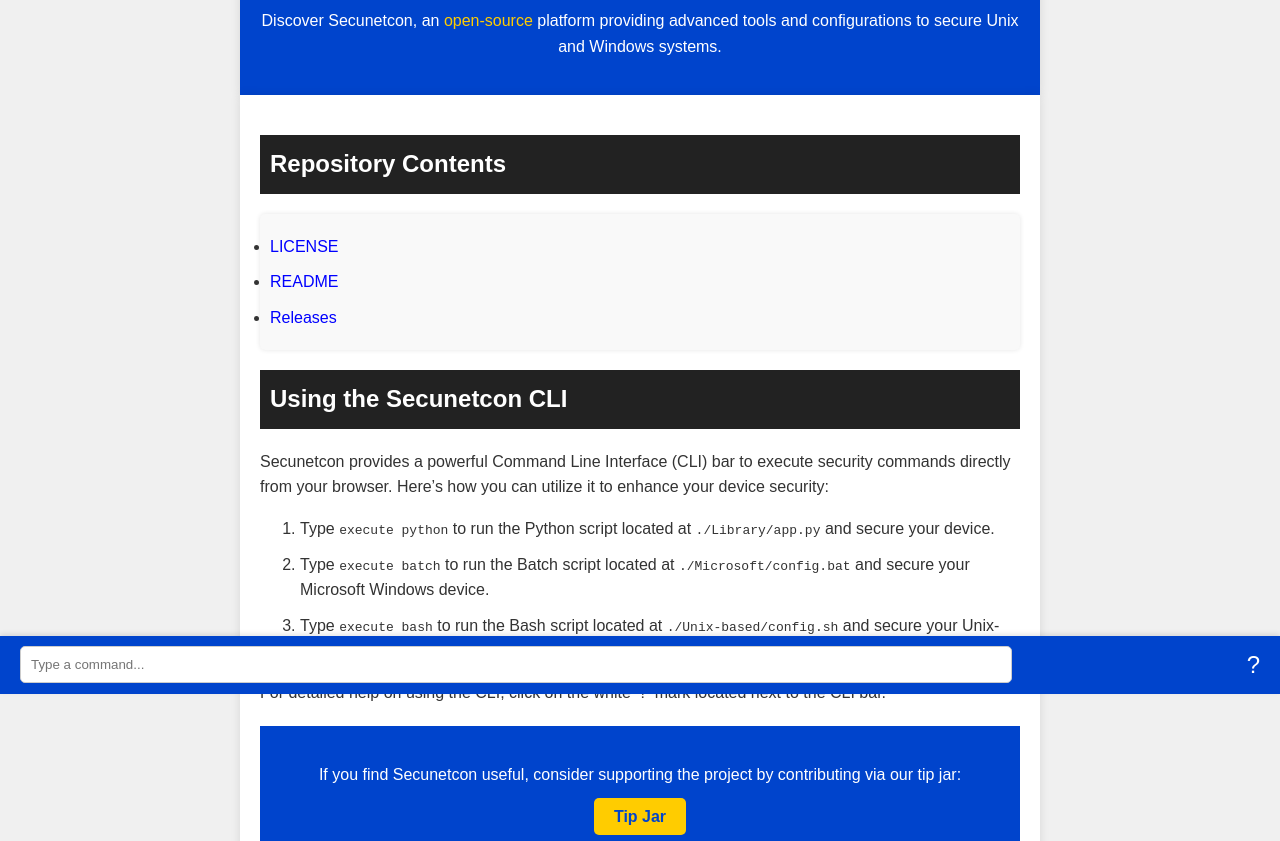
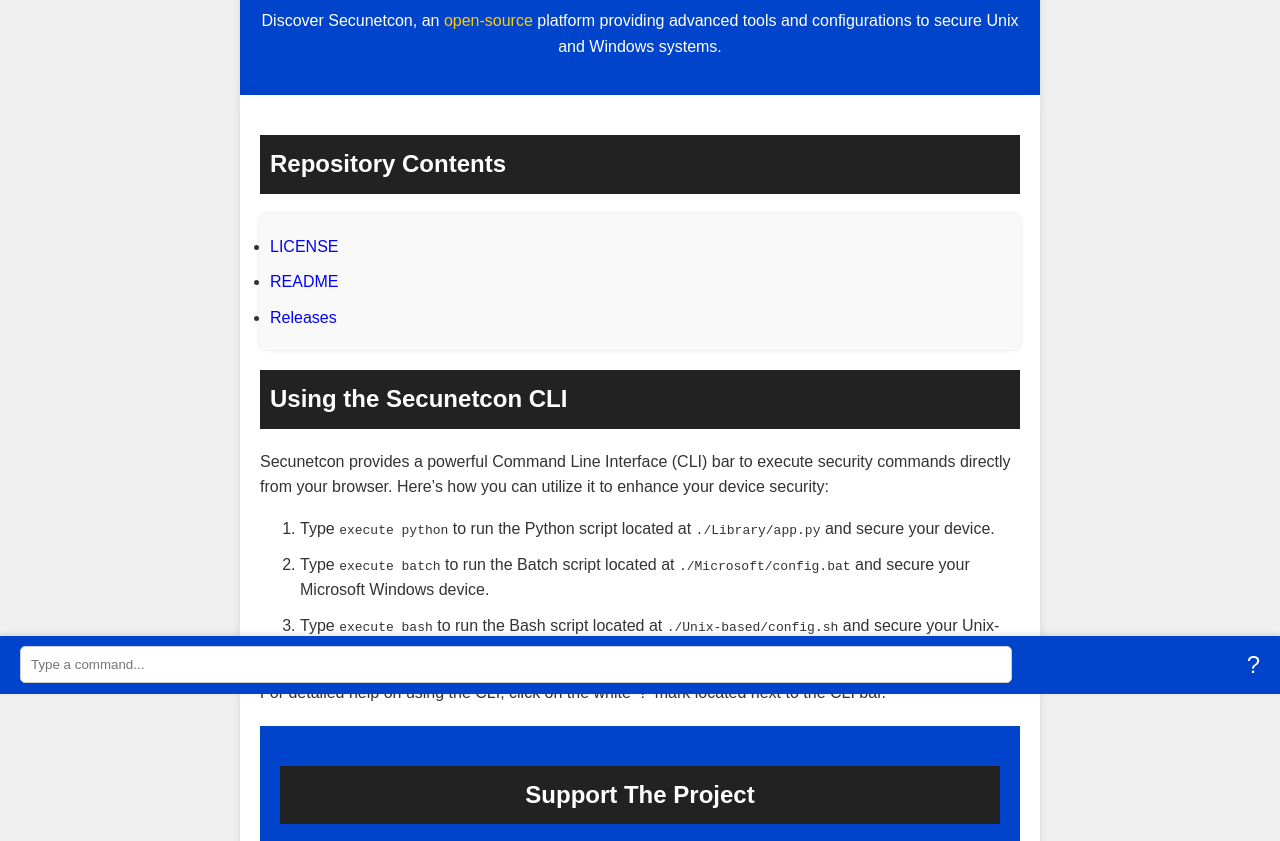
Before and after one commit to juliusthejules/secunetcon, a plain HTML site: page index.html in a window 1280 px wide. Shown: the part 106-947 px from the top of the page. Drawn offline with Linux system fonts and the light colour scheme.

Commit message:
Update index.html
Signed-off-by: Joseph D. Smith <142750447+juliusthejules@users.noreply.github.com>

```diff
--- a/index.html
+++ b/index.html
@@ -99,6 +99,7 @@
 
         <!-- Tip Jar Section Begin -->
         <section class="tip-jar">
+            <h2>Support The Project</h2>
             <p>If you find Secunetcon useful, consider supporting the project by contributing via our tip jar:</p>
             <a class="tip-button" href="https://paylinkz.app/juliusthejules" rel="noopener noreferrer"><strong>Tip Jar</strong></a>
         </section>
```
